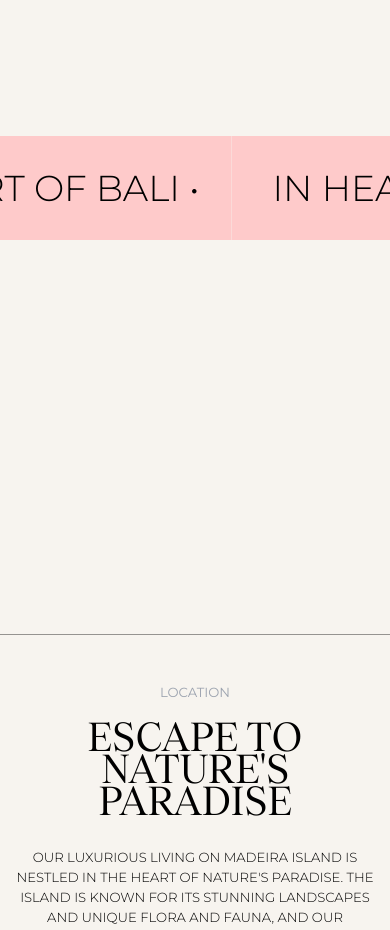
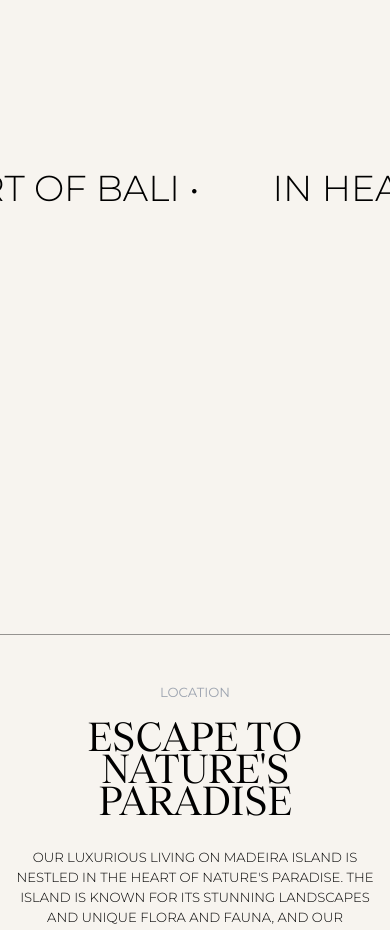
Before and after one commit to DjurovicAleksandar/luxuryhotel, a React (Vite) app: page / in a window 390 px wide. Shown: the part 4040-4970 px from the top of the page. Built offline with nearby package versions, Linux system fonts and the light colour scheme; a web font is replaced by a local one.

Commit message:
Fixing location

```diff
--- a/src/components/Location.jsx
+++ b/src/components/Location.jsx
@@ -31,13 +31,13 @@ function Location({ onIsActive }) {
         <Marquee
           speed={90}
           direction={window.innerWidth <= 1024 ? "left" : "down"}
-          className="lg:absolute lg:inset-0 lg:bg-transparent lg:-left-[19rem] overflow-y-hidden h-screen "
+          className="lg:absolute lg:inset-0 lg:bg-transparent  overflow-y-hidden h-screen "
         >
-          <p className="text-4xl font-light uppercase lg:-rotate-90 lg:text-[5vw] h-full p-8 bg-red-200">
+          <p className="text-4xl font-light uppercase lg:-rotate-90 lg:text-[5vw] h-full p-8">
             &nbsp;In heart of Bali &#x2022;{" "}
           </p>
         </Marquee>
-        <div className="hidden lg:block absolute top-2 bottom-0 left-[6rem] border-black/20 border-[1px] brder-b-0 border-t-0 h-full border-l-0" />
+        <div className="hidden lg:block absolute top-2 bottom-0 left-[1rem] border-black/20 border-[1px] brder-b-0 border-t-0 h-full border-l-0" />
       </div>
       <div className="p-4 text-center lg:flex flex-col items-center justify-center lg:w-[50rem] relative">
         <div className="">
@@ -73,7 +73,7 @@ function Location({ onIsActive }) {
       <AnimateImages>
         <img
           src={location}
-          // alt="Hotel"
+          alt="Hotel"
           className="w-full h-auto mb-8 lg:h-screen"
         />
       </AnimateImages>
```
